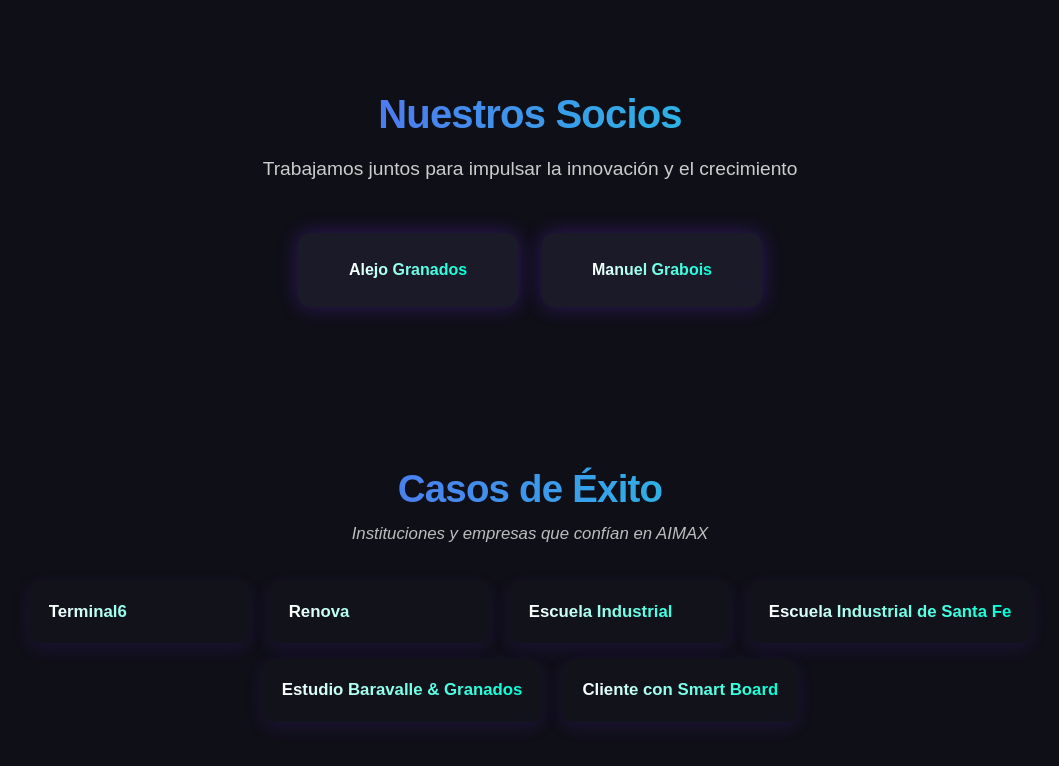
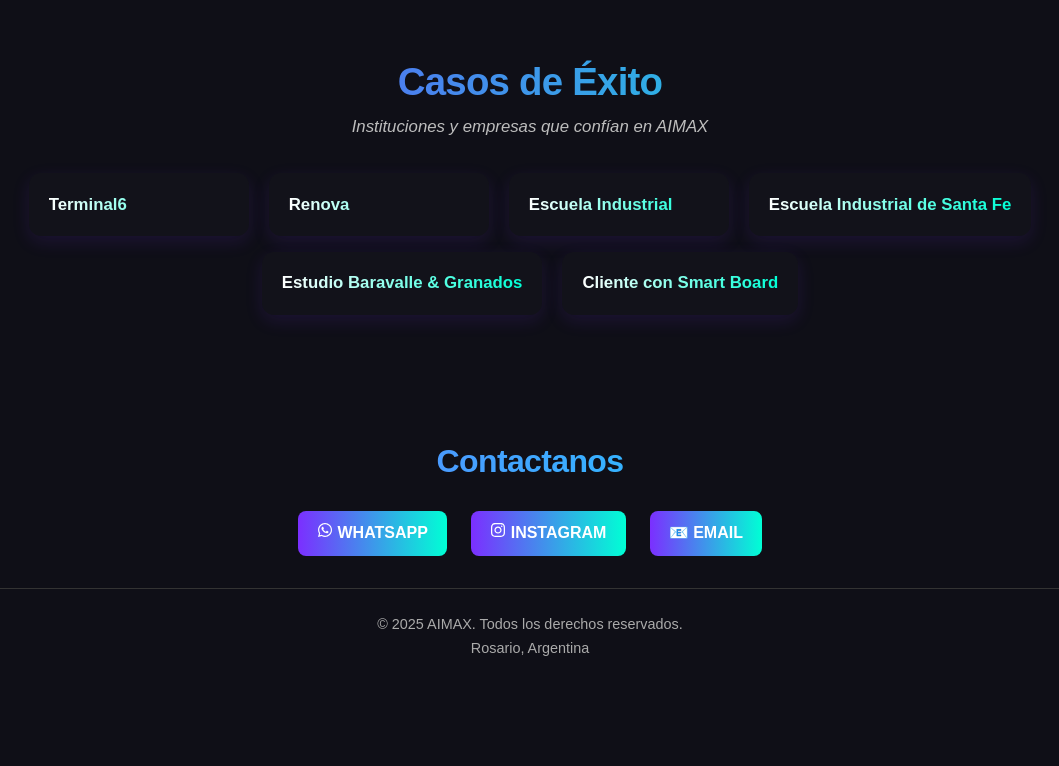
Before and after one commit to TobiasElizathe/AIMAX_FRONT, a React (Vite) app in the folder frontend-aimax/: page / in a window 1280 px wide. Shown: the part 5676-6442 px from the top of the page, without its empty margins (110-1169 px from the left). After the commit the page ends 6394 px from the top, so only its background shows below. Built offline with nearby package versions, Linux system fonts and the light colour scheme.

Commit message:
Socios Out

```diff
--- a/frontend-aimax/src/pages/OnePage.tsx
+++ b/frontend-aimax/src/pages/OnePage.tsx
@@ -5,7 +5,7 @@
 import { Productos } from "../components/Products/Products";
 import { Beneficios } from "../components/Benefits/Benefits";
 import { CasosUso } from "../components/UseCases/UseCases";
-import { Socios } from "../components/Testimonios/Socios";
+
 import { Footer } from "../components/Footer/Footer";
 import { CasosExito } from "../components/CasosDeExito/CasosExito";
 
@@ -43,7 +43,6 @@
       <div ref={productosRef}><Productos /></div>
       <div ref={beneficiosRef}><Beneficios /></div>
       <div ref={casosRef}><CasosUso /></div>
-      <div ><Socios /></div>
       <div ><CasosExito /></div>
       <div ref={contactoRef}><Footer /></div>
     </div>
```
